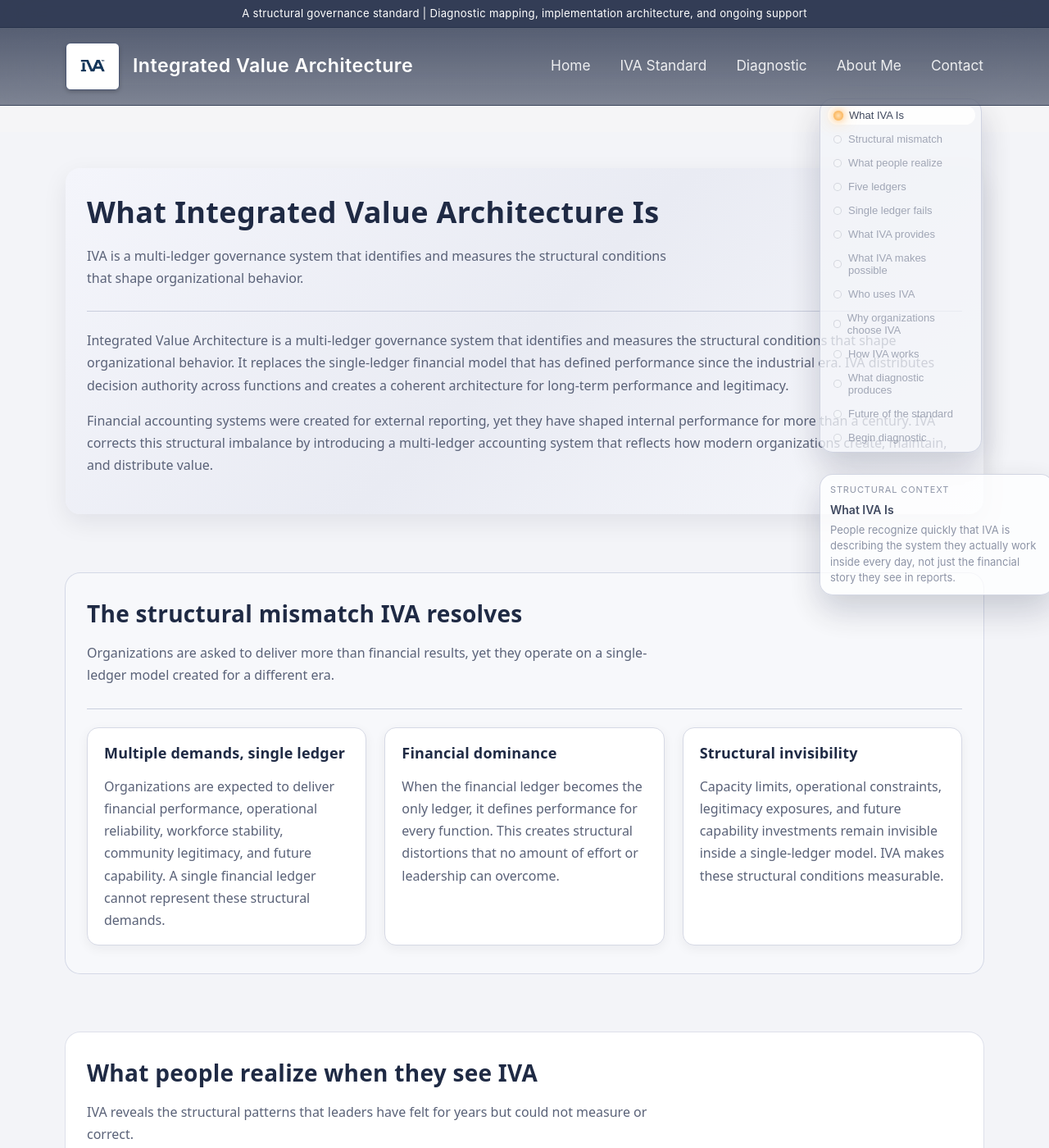
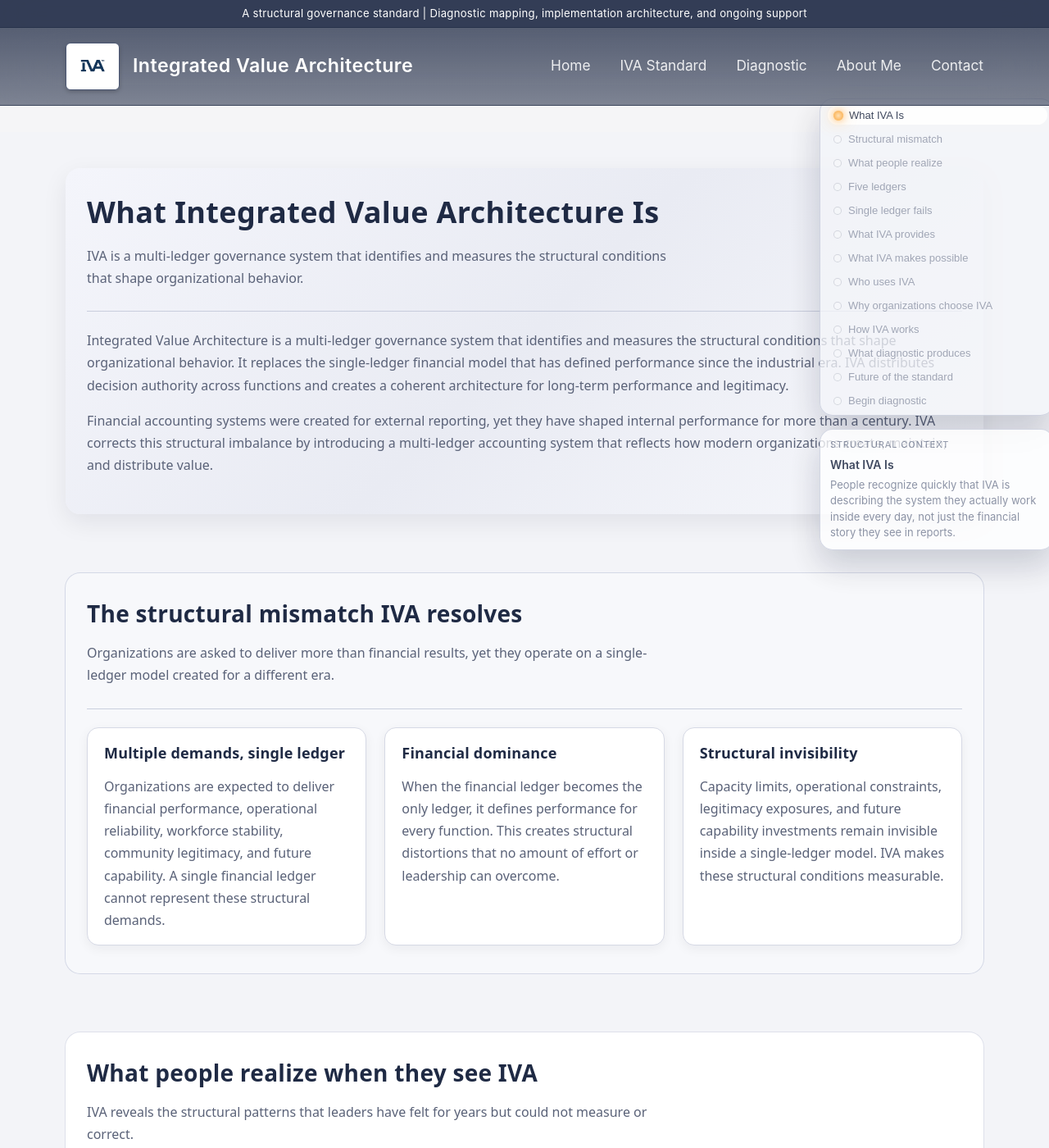
Before and after one commit to efost7873/integratedvaluearchitecture.com, a Jekyll site: the page built from index.html, in a window 1280 px wide and 1400 px high. Shown: the whole window at 82% size. Built offline with Jekyll 4.4.1, drawn with Linux system fonts in a browser that asks for light colours.

Commit message:
Update _homepage.scss

```diff
--- a/_sass/_homepage.scss
+++ b/_sass/_homepage.scss
@@ -287,6 +287,7 @@
 ================================ */
 
 .iva-structural-bar {
+  position: relative;
   display: flex;
   flex-direction: column;
   gap: 6px;
@@ -300,10 +301,7 @@
   max-height: calc(100vh - 160px);
   overflow-y: auto;
   pointer-events: auto;
-
-  /* FIX: prevent width jitter during hover */
-  width: 180px;
-  transition: padding 0.25s ease, width 0.25s ease;
+  transition: padding 0.25s ease;
 }
 
 .iva-structural-node {
@@ -322,12 +320,8 @@
     background-color var(--iva-transition-fast),
     color var(--iva-transition-fast),
     transform var(--iva-transition-fast),
-    opacity var(--iva-transition-fast),
-    padding 0.25s ease;
+    opacity var(--iva-transition-fast);
   opacity: 0.8;
-
-  /* FIX: prevent node hover from resizing bar */
-  width: 100%;
 }
 
 .iva-structural-node .iva-structural-dot {
@@ -376,6 +370,7 @@
   -webkit-backdrop-filter: blur(18px);
   max-width: 260px;
   pointer-events: auto;
+  overflow-x: hidden;
   transition: max-width 0.25s ease, opacity 0.25s ease, padding 0.25s ease;
 }
 
@@ -400,6 +395,44 @@
 }
 
 /* ================================
+   FULL-HEIGHT FLYOUT (FLUSH)
+================================ */
+
+.iva-structural-flyout {
+  position: absolute;
+  top: 0;
+  right: 100%; /* flush with bar */
+  height: 100%;
+  display: none;
+  pointer-events: none;
+}
+
+#iva-structural-engine.flyout-open .iva-structural-flyout {
+  display: block;
+}
+
+.iva-structural-flyout-inner {
+  height: 100%;
+  display: flex;
+  align-items: flex-start;
+  justify-content: flex-end;
+  padding-top: 4px;
+}
+
+.iva-structural-flyout-label {
+  min-width: 160px;
+  max-width: 220px;
+  background: rgba(255, 255, 255, 0.96);
+  border-radius: 12px;
+  padding: 8px 10px;
+  box-shadow: 0 10px 30px rgba(15, 24, 52, 0.22);
+  font-size: 12px;
+  line-height: 1.4;
+  color: var(--iva-text-soft);
+  pointer-events: auto;
+}
+
+/* ================================
    AUTO-COLLAPSE + FIXED BAR WIDTH
 ================================ */
 
@@ -409,16 +442,16 @@
     top: 100px;
   }
 
-  /* FIX: bar stays fixed width even when labels collapse */
   .iva-structural-bar {
-    width: 52px;
+    width: 64px;
+    min-width: 64px;
+    max-width: 64px;
     padding: 6px;
+    max-height: calc(100vh - 120px);
+    overflow-y: auto;
   }
 
-  /* Collapse labels into icons */
   .iva-structural-node {
-    font-size: 0;
-    padding: 6px;
     justify-content: center;
   }
 
@@ -431,27 +464,8 @@
     height: 10px;
   }
 
-  /* Hover-expand: label appears inside fixed-width bubble */
-  .iva-structural-node:hover {
-    padding: 6px;
-  }
-
-  .iva-structural-node:hover .iva-structural-label {
-    display: inline-block;
-    margin-left: 8px;
-    font-size: 12px;
-    white-space: nowrap;
-    position: absolute;
-    left: 60px;
-    background: rgba(255, 255, 255, 0.96);
-    padding: 3px 8px;
-    border-radius: 8px;
-    box-shadow: 0 4px 12px rgba(15, 24, 52, 0.18);
-  }
-
-  /* FIX: panel shrinks so content is never covered */
   .iva-structural-panel {
-    max-width: 180px;
+    max-width: 200px;
     padding: 8px 10px;
     opacity: 0.92;
   }
@@ -476,7 +490,9 @@
   }
 
   .iva-structural-bar {
-    width: 52px;
+    width: 64px;
+    min-width: 64px;
+    max-width: 64px;
     padding: 6px;
   }
 }
```
